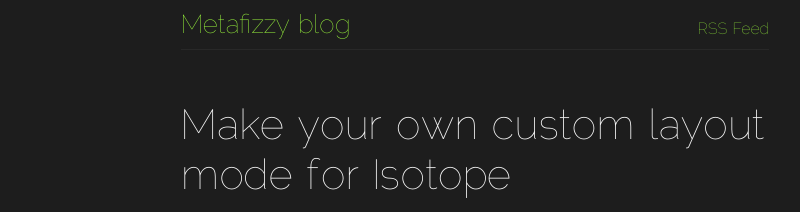
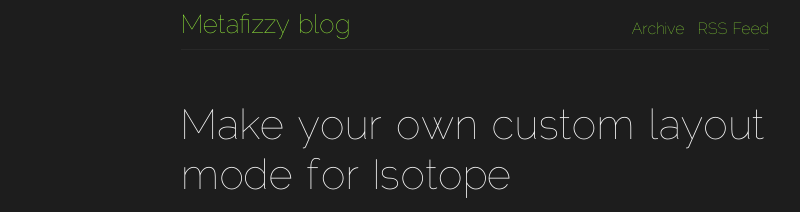
Before and after one commit to metafizzy/metafizzy.co, a Jekyll site: the page built from blog/index.html, in a window 1280 px wide. Shown: the top 212 px of the page, without its empty margins (245-1045 px from the left). Built offline with Jekyll 4.4.1, drawn with Linux system fonts in a browser that asks for light colours.

Commit message:
Add blog archive

```diff
--- a/_includes/blog-header.html
+++ b/_includes/blog-header.html
@@ -15,5 +15,8 @@
       <a href="/blog/">blog</a>
       {% if paginator_page %} page {{ paginator.page }} {% endif %}
     </h1>
-    <p class="rss"><a href="http://feeds.feedburner.com/metafizzy">RSS Feed</a></p>
+    <ul>
+      <li><a href="/blog/archive.html">Archive</a></li>
+      <li><a href="http://feeds.feedburner.com/metafizzy">RSS Feed</a></li>
+    </ul>
   </header>
--- a/assets/css/style.css
+++ b/assets/css/style.css
@@ -382,13 +382,18 @@
   position: relative;
 }
 
-.blog header .rss {
+.blog header ul {
   position: absolute;
   right: 0;
   top: 0.5em;
   font-family: 'Raleway Metafizzy', 'Raleway', 'Helvetica Neue', Arial, sans-serif;
   font-weight: 100;
   font-size: 16px;
+}
+
+.blog header ul li {
+  display: inline-block;
+  margin-left: 0.5em;
 }
 
 .blog .date {
@@ -407,6 +412,10 @@
 .blog article {
   padding: 3.0em 0;
   border-bottom: 1px solid #282828;
+}
+
+.blog article.archive {
+  padding: 1.5em 0;
 }
 
 blockquote {
```
Also changed, not shown: blog/archive.html (added, +21 -0 lines).
